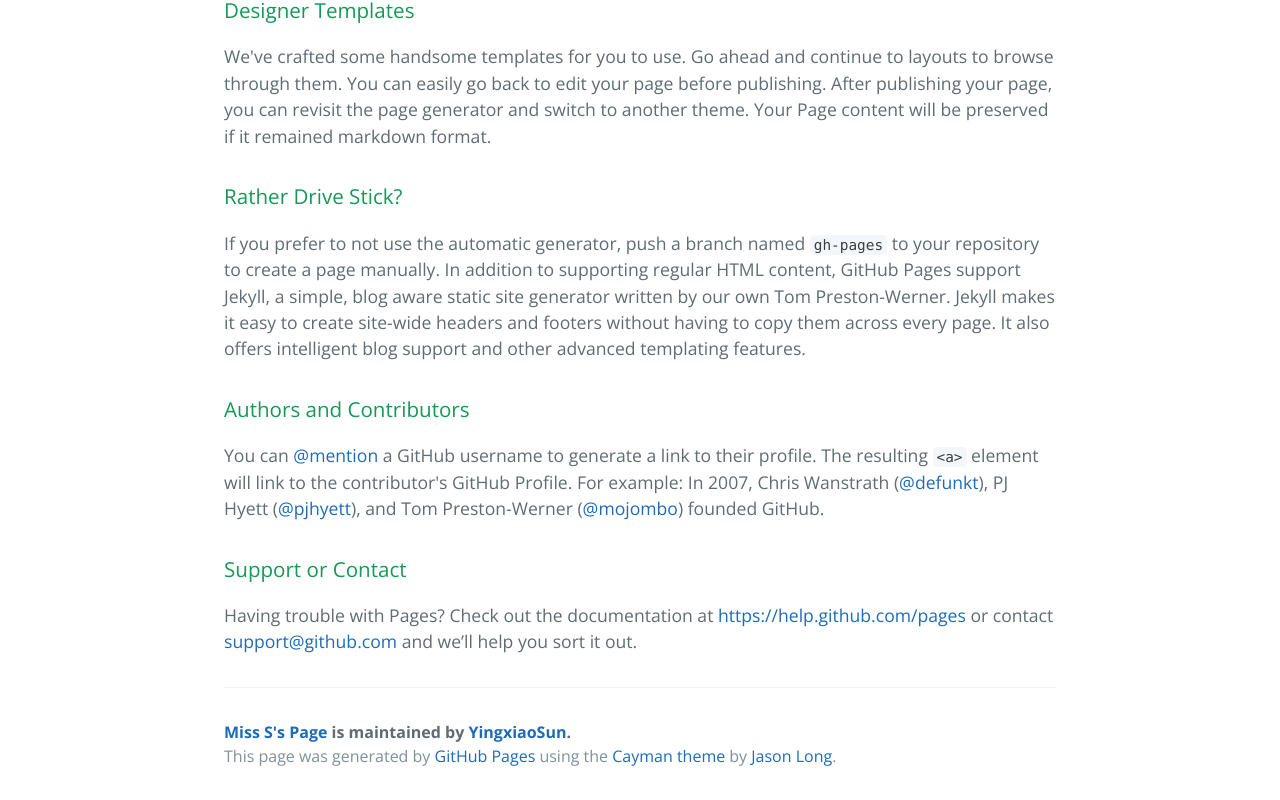
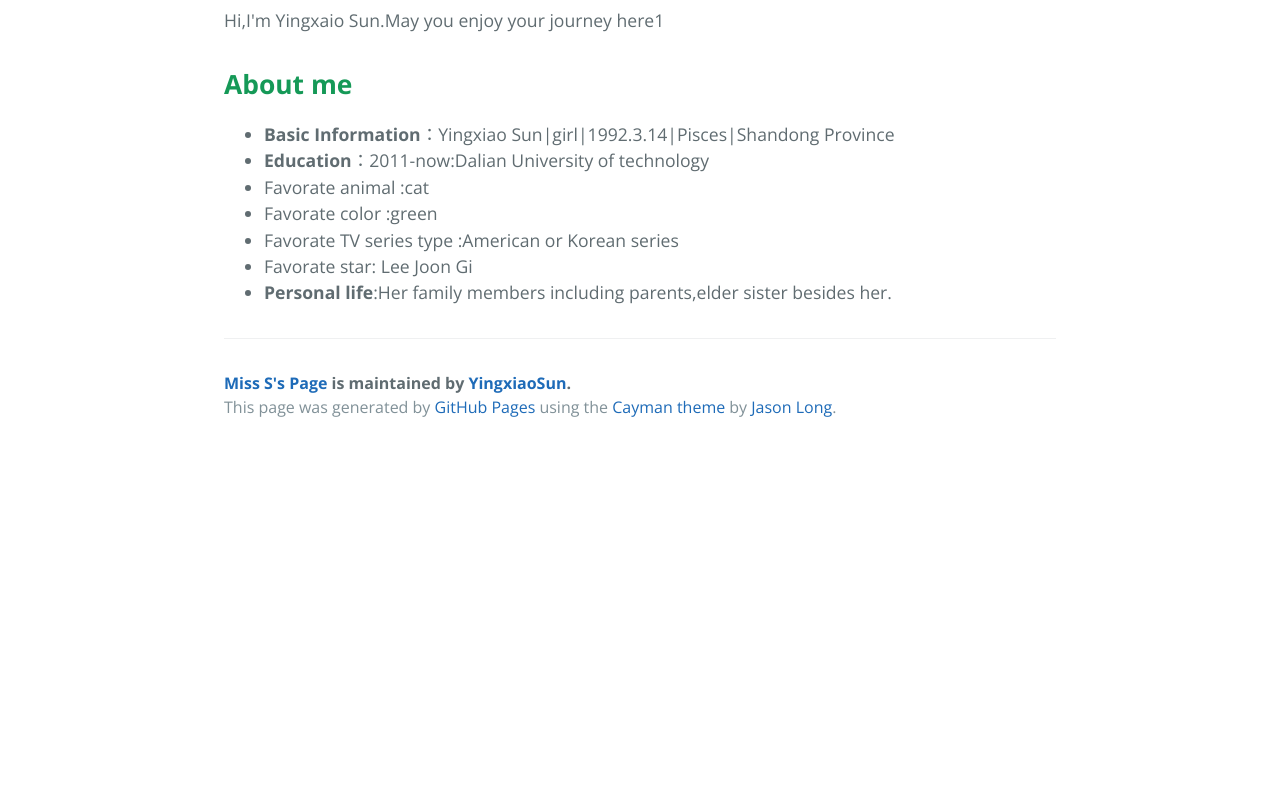
Before and after one commit to YingxiaoSun/MIssS, a plain HTML site: page index.html in a window 1280 px wide. Shown: the part 478-1278 px from the top of the page. After the commit the page ends 929 px from the top, so only its background shows below. Drawn offline with nearby package versions, Linux system fonts and the light colour scheme.

```diff
--- a/index.html
+++ b/index.html
@@ -19,28 +19,27 @@
     </section>
 
     <section class="main-content">
-      <p>Welcome to MissS's Page.
-Hi,I'm Yingxaio Sun.May you enjoy your journey here!</p>
+      <h1>
+<a id="welcome-to-my-page" class="anchor" href="#welcome-to-my-page" aria-hidden="true"><span class="octicon octicon-link"></span></a>Welcome to My Page.</h1>
 
-<h3>
-<a id="designer-templates" class="anchor" href="#designer-templates" aria-hidden="true"><span class="octicon octicon-link"></span></a>Designer Templates</h3>
+<p>Hi,I'm Yingxaio Sun.May you enjoy your journey here1</p>
 
-<p>We've crafted some handsome templates for you to use. Go ahead and continue to layouts to browse through them. You can easily go back to edit your page before publishing. After publishing your page, you can revisit the page generator and switch to another theme. Your Page content will be preserved if it remained markdown format.</p>
+<h2>
+<a id="about-me" class="anchor" href="#about-me" aria-hidden="true"><span class="octicon octicon-link"></span></a><strong>About me</strong>
+</h2>
 
-<h3>
-<a id="rather-drive-stick" class="anchor" href="#rather-drive-stick" aria-hidden="true"><span class="octicon octicon-link"></span></a>Rather Drive Stick?</h3>
-
-<p>If you prefer to not use the automatic generator, push a branch named <code>gh-pages</code> to your repository to create a page manually. In addition to supporting regular HTML content, GitHub Pages support Jekyll, a simple, blog aware static site generator written by our own Tom Preston-Werner. Jekyll makes it easy to create site-wide headers and footers without having to copy them across every page. It also offers intelligent blog support and other advanced templating features.</p>
-
-<h3>
-<a id="authors-and-contributors" class="anchor" href="#authors-and-contributors" aria-hidden="true"><span class="octicon octicon-link"></span></a>Authors and Contributors</h3>
-
-<p>You can <a href="https://github.com/blog/821" class="user-mention">@mention</a> a GitHub username to generate a link to their profile. The resulting <code>&lt;a&gt;</code> element will link to the contributor's GitHub Profile. For example: In 2007, Chris Wanstrath (<a href="https://github.com/defunkt" class="user-mention">@defunkt</a>), PJ Hyett (<a href="https://github.com/pjhyett" class="user-mention">@pjhyett</a>), and Tom Preston-Werner (<a href="https://github.com/mojombo" class="user-mention">@mojombo</a>) founded GitHub.</p>
-
-<h3>
-<a id="support-or-contact" class="anchor" href="#support-or-contact" aria-hidden="true"><span class="octicon octicon-link"></span></a>Support or Contact</h3>
-
-<p>Having trouble with Pages? Check out the documentation at <a href="https://help.github.com/pages">https://help.github.com/pages</a> or contact <a href="mailto:support@github.com">support@github.com</a> and we’ll help you sort it out.</p>
+<ul>
+<li>
+<strong>Basic Information</strong>：Yingxiao Sun|girl|1992.3.14|Pisces|Shandong Province</li>
+<li>
+<strong>Education</strong>：2011-now:Dalian University of technology </li>
+<li>Favorate animal :cat</li>
+<li>Favorate color :green</li>
+<li>Favorate TV series type :American or Korean series</li>
+<li>Favorate star: Lee Joon Gi</li>
+<li>
+<strong>Personal life</strong>:Her family members including parents,elder sister besides her.</li>
+</ul>
 
       <footer class="site-footer">
         <span class="site-footer-owner"><a href="https://github.com/YingxiaoSun/MissS">Miss S&#39;s Page</a> is maintained by <a href="https://github.com/YingxiaoSun">YingxiaoSun</a>.</span>
```
Also changed, not shown: params.json (+1 -1 lines).
